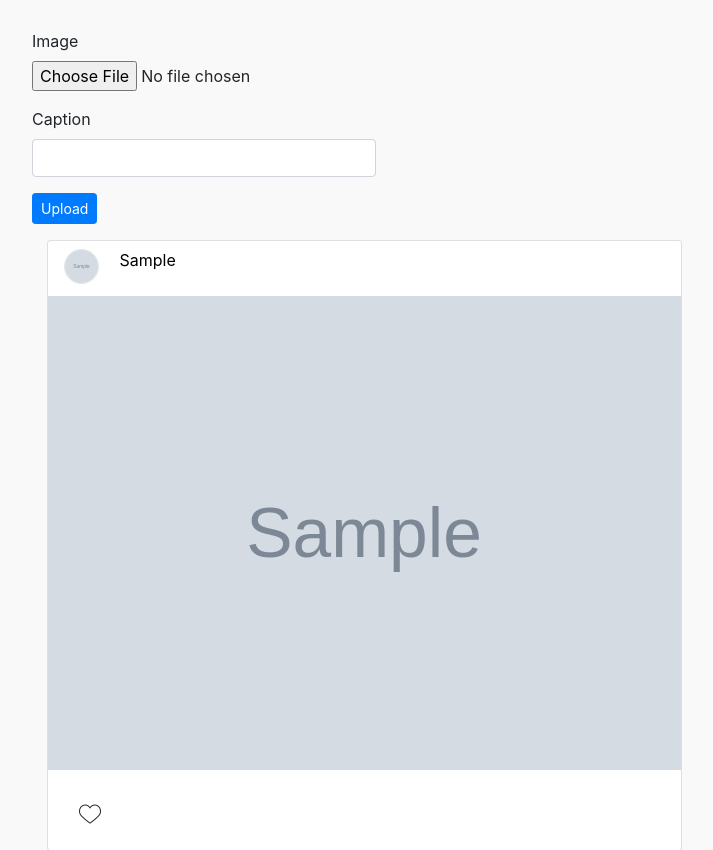
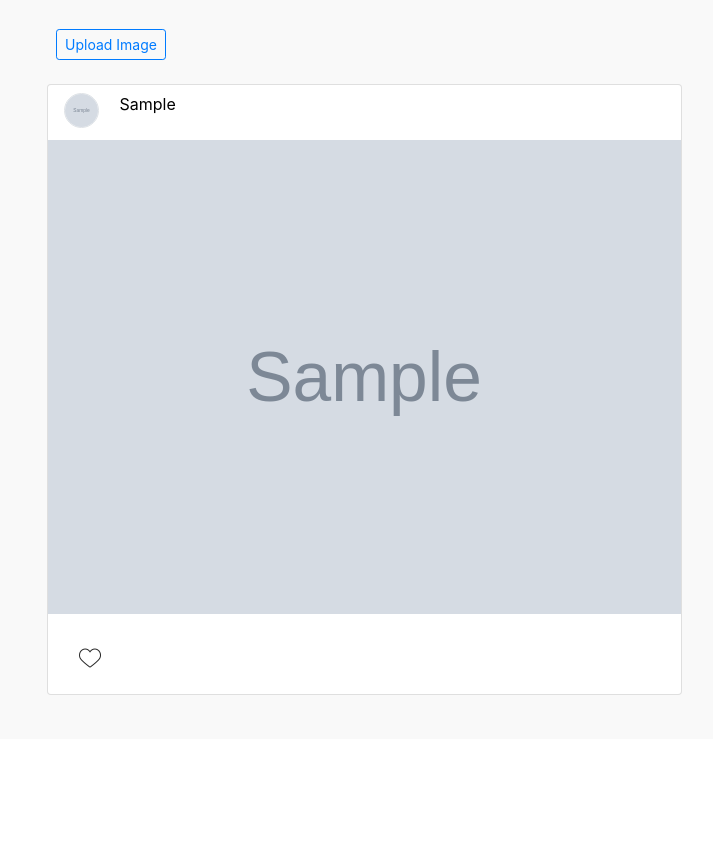
Before and after one commit to Owiti-Charles/insta-lite, a Django app: page / in a window 1280 px wide. Shown: the part 61-911 px from the top of the page, without its empty margins (133-846 px from the left). After the commit the page ends 756 px from the top, so only its background shows below. Run offline with Django 3.2, Linux system fonts and the light colour scheme; a user stored in the database is signed in; tables that the repository leaves empty hold one stand-in row (values such as "Sample post"); grey boxes marked "Sample" are stand-in pictures; some libraries are stand-ins or nearby versions.

Commit message:
Add modal for the image upload form to make the page clean and less conjested

```diff
--- a/instagram/templates/instagram/index.html
+++ b/instagram/templates/instagram/index.html
@@ -7,12 +7,32 @@
         <div class="col-md-1"></div>
         <div class="col-md-7">
             <div class="row">
-                <form action="" method="post" enctype="multipart/form-data" novalidate>
-                    {% csrf_token %}
-                    {{ form|crispy }}
-                    <button class="btn btn-sm btn-primary">Upload</button>
-                </form>
+                <button class="btn btn-sm btn-outline-primary ml-4 mb-4" data-toggle="modal" data-target="#imageUpload">
+                    Upload Image
+                </button>
+                <div class="modal fade" id="imageUpload" tabindex="-1" role="dialog"
+                     aria-labelledby="exampleModalCenterTitle" aria-hidden="true">
+                    <div class="modal-dialog modal-dialog-centered" role="document">
+                        <div class="modal-content">
+                            <div class="modal-header">
+                                <h5 class="modal-title" id="exampleModalLongTitle">Image Upload</h5>
+                                <button type="button" class="close" data-dismiss="modal" aria-label="Close">
+                                    <span aria-hidden="true">&times;</span>
+                                </button>
+                            </div>
+                            <div class="modal-body">
+                                <form action="" method="post" enctype="multipart/form-data" novalidate>
+                                    {% csrf_token %}
+                                    {{ form|crispy }}
+                                    <button class="btn btn-sm btn-success">Upload</button>
+                                    <button type="button" class="btn btn-sm btn-outline-danger" data-dismiss="modal">Close</button>
+                                </form>
+                            </div>
+                        </div>
+                    </div>
+                </div>
             </div>
+
             {% for image in images %}
             <div class="card mb-3">
                 <div class="card-title">
```
Also changed, not shown: media/posts/cookit1.jpg (added).
